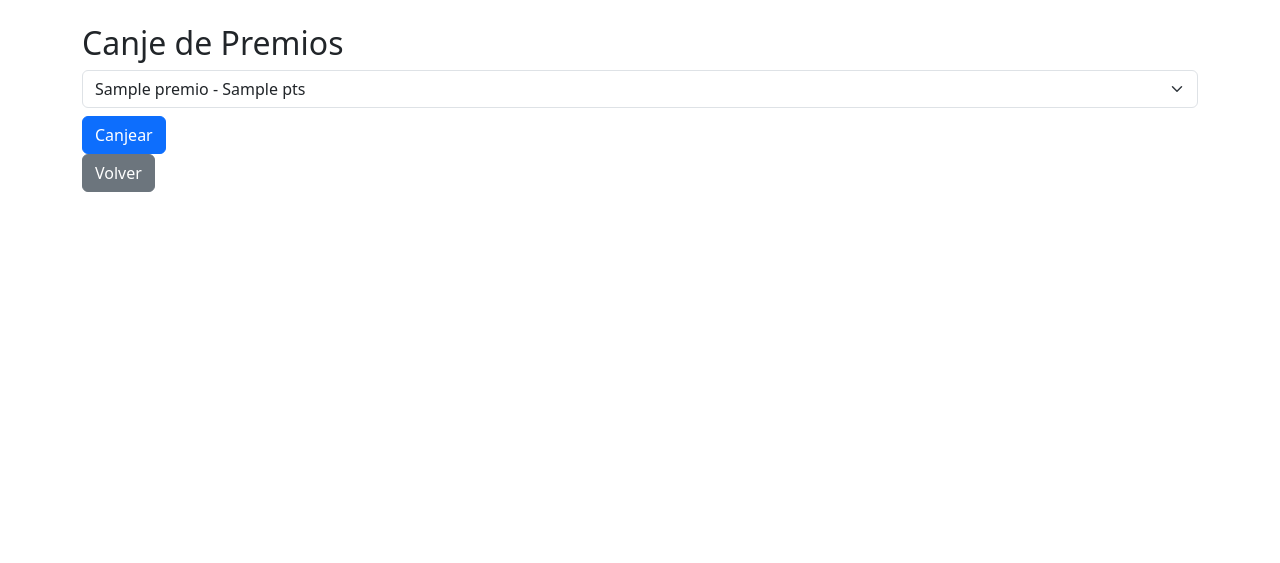
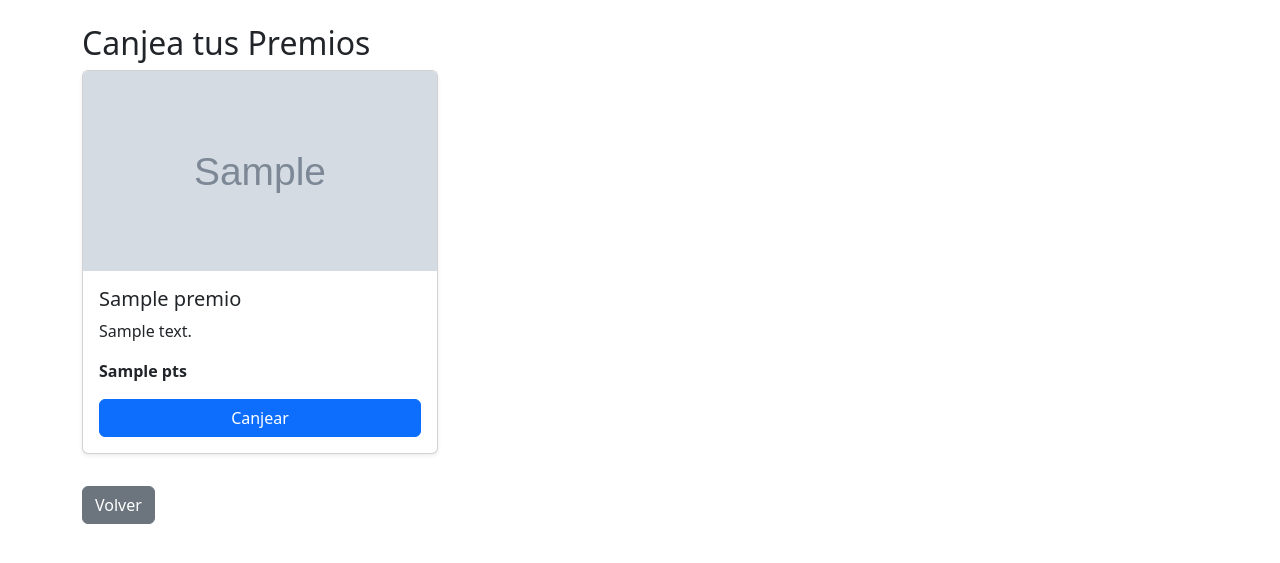
Before and after one commit to albert-chanZ/fidelizacion, a PHP site: page /usuario/canje_premios.php in a window 1280 px wide. Shown: the top 563 px of the page. Run offline with PHP 8.4, Linux system fonts and the light colour scheme; the visitor is signed in with stand-in values (Sample User, id 1); tables that the repository leaves empty or names only in its code hold one stand-in row (values such as "Sample post"); grey boxes marked "Sample" are stand-in pictures.

Commit message:
Agregar imagenes en formularios de premios

```diff
--- a/usuario/canje_premios.php
+++ b/usuario/canje_premios.php
@@ -22,12 +22,25 @@ if ($_SERVER["REQUEST_METHOD"] == "POST") {
 <head><meta charset="UTF-8"><title>Canje de Premios</title>
 <link href="https://cdn.jsdelivr.net/npm/bootstrap@5.3.0/dist/css/bootstrap.min.css" rel="stylesheet"></head>
 <body class="container mt-4">
-<h2>Canje de Premios</h2>
-<form method="POST">
-  <select name="premio_id" class="form-select mb-2">
-    <?php while($p = $premios->fetch_assoc()) echo "<option value='{$p['id']}'>{$p['nombre']} - {$p['puntos_requeridos']} pts</option>"; ?>
-  </select>
-  <button class="btn btn-primary">Canjear</button>
-</form>
-<a href="panel.php" class="btn btn-secondary">Volver</a>
-</body></html>
+<h2>Canjea tus Premios</h2>
+<div class="row">
+<?php while ($p = $premios->fetch_assoc()) { ?>
+  <div class="col-md-4 mb-3">
+    <form method="POST" class="card shadow-sm h-100">
+      <?php if (!empty($p['imagen'])): ?>
+        <img src="../assets/img/<?php echo $p['imagen']; ?>" class="card-img-top" style="max-height: 200px; object-fit: cover;">
+      <?php endif; ?>
+      <div class="card-body">
+        <h5 class="card-title"><?php echo $p['nombre']; ?></h5>
+        <p class="card-text"><?php echo $p['descripcion']; ?></p>
+        <p><strong><?php echo $p['puntos_requeridos']; ?> pts</strong></p>
+        <input type="hidden" name="premio_id" value="<?php echo $p['id']; ?>">
+        <button class="btn btn-primary w-100" type="submit">Canjear</button>
+      </div>
+    </form>
+  </div>
+<?php } ?>
+</div>
+<a href="panel.php" class="btn btn-secondary mt-3">Volver</a>
+</body>
+</html>
```
Also changed, not shown: admin/premios.php (+15 -13 lines), assets/img/LEGION.jpg (added).
